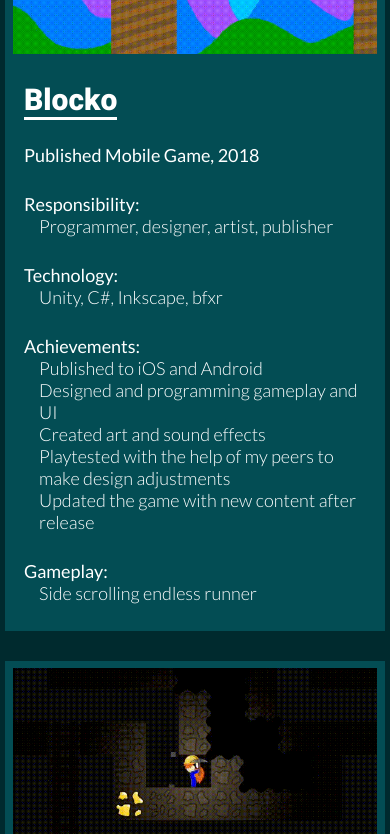
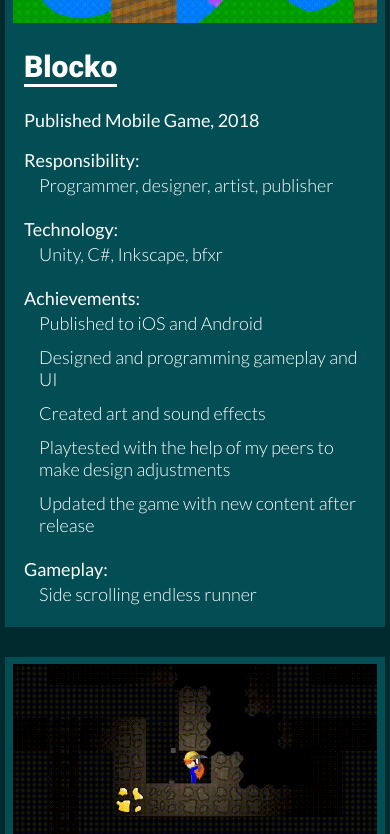
Before and after one commit to WilliamHaslet/gameportfolio, a plain HTML site: page index.html in a window 390 px wide. Shown: the part 1166-2000 px from the top of the page. Drawn offline with Linux system fonts and the light colour scheme.

Commit message:
Fixed br spacing on mobile

```diff
--- a/JavaScript/Tiles/tileHelper.js
+++ b/JavaScript/Tiles/tileHelper.js
@@ -84,16 +84,40 @@ function TileDescription(s)
 
     let strings = s.split("\n");
 
-    var output = "<p class='tileDescription'><span class='sectionTitle'>" + strings[0] + "</span>";
+    var output;
+
+    if (strings.length == 1)
+    {
+
+        output = "<p class='tileDescription sectionTitle'>" + strings[0] + "</p>";
+
+    }
+    else
+    {
+
+        output = "<p class='tileDescription sectionTitle sectionTitleSpacing'>" + strings[0] + "</p>";
+
+    }
 
     for (var i = 1; i < strings.length; i++)
     {
 
-        output += strings[i];
+        if (i == strings.length - 1)
+        {
+
+            output += "<p class='tileDescription bulletSpacing bulletSpacingBig'>" + strings[i] + "</p>";
+
+        }
+        else
+        {
+
+            output += "<p class='tileDescription bulletSpacing'>" + strings[i] + "</p>";
+
+        }
 
     }
 
-    return output + "</p>";
+    return output;
 
 }
 
--- a/Style/Tiles/tileDesktopStyle.css
+++ b/Style/Tiles/tileDesktopStyle.css
@@ -95,25 +95,29 @@ html
 
 .tileDescription
 {
-    width: calc(var(--tileTextWidth) - var(--tileDescriptionRightMargin));
-    margin-left: calc(((100% - var(--tileTextWidth)) / 2) + var(--tileDescriptionIndent));
+    width: calc(var(--tileTextWidth));
+    margin-left: calc((100% - var(--tileTextWidth)) / 2);
     margin-top: 0;
-    margin-bottom: calc(var(--tileTitleVerticalMargins) + 3px);
-    text-align: left;
-    text-indent: calc(var(--tileDescriptionIndent) * -1);
-}
-
-br
-{
-    margin-bottom: 2px;
-}
-
-br.big
-{
-    margin-bottom: 10px;
 }
 
 .sectionTitle
 {
     font-weight: 400;
 }
+
+.sectionTitleSpacing
+{
+    margin-bottom: 3px;
+}
+
+.bulletSpacing
+{
+    width: calc(var(--tileTextWidth) - var(--tileDescriptionIndent));
+    margin-bottom: 12px;
+    margin-left: calc(((100% - var(--tileTextWidth)) / 2) + var(--tileDescriptionIndent));
+}
+
+.bulletSpacingBig
+{
+    margin-bottom: 22px;
+}
--- a/Style/variables.css
+++ b/Style/variables.css
@@ -47,9 +47,8 @@
     --tileHoverZoomSize: 10px;
     --tileTopSpacing: var(--tileSpacing);
 
-    --tileTitleVerticalMargins: 24px;
+    --tileTitleVerticalMargins: 22px;
 
-    --tileDescriptionRightMargin: 5%;
     --tileDescriptionIndent: 15px;
 
     /* Posts */
--- a/index.html
+++ b/index.html
@@ -54,14 +54,14 @@
                     let astroblasterTileInfo = [
                         `Practice Project, 2019`,
                         `Responsibility:
-                            <br> Programmer, designer`,
+                            Programmer, designer`,
                         `Technology:
-                            <br> Unity, C#, HLSL`,
+                            Unity, C#, HLSL`,
                         `Achievements:
-                            <br> Designed a unique UI and extended Unity’s default text functionality to implement it
-                            <br class="big"> Used optimizations to handle the large number of ships, projectiles, and background elements`,
+                            Designed a unique UI and extended Unity’s default text functionality to implement it
+                            Used optimizations to handle the large number of ships, projectiles, and background elements`,
                         `Gameplay:
-                            <br> Endless arcade shooter`
+                            Endless arcade shooter`
                     ];
                     AddTile("Astroblaster", astroblasterTileInfo, "Posts/astroblasterPage.html", "Images/Astroblaster/TileImage.png", "Images/Astroblaster/TileGif.gif");
 
@@ -69,17 +69,17 @@
                     let blockoTileInfoTileInfo = [
                         `Published Mobile Game, 2018`,
                         `Responsibility:
-                            <br> Programmer, designer, artist, publisher`,
+                            Programmer, designer, artist, publisher`,
                         `Technology:
-                            <br> Unity, C#, Inkscape, bfxr`,
+                            Unity, C#, Inkscape, bfxr`,
                         `Achievements:
-                            <br> Published to iOS and Android
-                            <br class="big"> Designed and programming gameplay and UI
-                            <br class="big"> Created art and sound effects
-                            <br class="big"> Playtested with the help of my peers to make design adjustments
-                            <br class="big"> Updated the game with new content after release`,
+                            Published to iOS and Android
+                            Designed and programming gameplay and UI
+                            Created art and sound effects
+                            Playtested with the help of my peers to make design adjustments
+                            Updated the game with new content after release`,
                         `Gameplay:
-                            <br> Side scrolling endless runner`
+                            Side scrolling endless runner`
                     ];
                     AddTile("Blocko", blockoTileInfoTileInfo, "Posts/blockoPage.html", "Images/Blocko/TileImage.png", "Images/Blocko/TileGif.gif");
 
@@ -87,16 +87,16 @@
                     let goldRushTileInfo = [
                         `Game Jam Project, 2020`,
                         `Responsibility:
-                            <br> Programmer, designer, artist, networking`,
+                            Programmer, designer, artist, networking`,
                         `Technology:
-                            <br> Unity, C#, TCP Sockets, HTML, CSS, JavaScript, WebSockets`,
+                            Unity, C#, TCP Sockets, HTML, CSS, JavaScript, WebSockets`,
                         `Achievements:
-                            <br> Set up a split screen multiplayer system
-                            <br class="big"> Built a webpage to act as the game controller
-                            <br class="big"> Programmed server/client player controller system
-                            <br class="big"> Used noise to generate unique levels`,
+                            Set up a split screen multiplayer system
+                            Built a webpage to act as the game controller
+                            Programmed server/client player controller system
+                            Used noise to generate unique levels`,
                         `Gameplay:
-                            <br> Split screen multiplayer mining`
+                            Split screen multiplayer mining`
                     ];
                     AddTile("Gold Rush", goldRushTileInfo, "Posts/goldRushPage.html", "Images/GoldRush/TileImage.png", "Images/GoldRush/TileGif.gif");
 
@@ -104,13 +104,13 @@
                     let oblationTileInfo = [
                         `Game Jam Project, 2018`,
                         `Responsibility:
-                            <br> Programmer, designer`,
+                            Programmer, designer`,
                         `Technology:
-                            <br> Unity, C#`,
+                            Unity, C#`,
                         `Achievements:
-                            <br>Led a team of three to make Oblation in two days for Ludum Dare 43`,
+                            Led a team of three to make Oblation in two days for Ludum Dare 43`,
                         `Gameplay:
-                            <br> High risk hide and seek`
+                            High risk hide and seek`
                     ];
                     AddTile("Oblation", oblationTileInfo, "Posts/oblationPage.html", "Images/Oblation/TileImage.png", "Images/Oblation/TileGif.gif");
 
@@ -118,15 +118,15 @@
                     let kartingStudyTileInfo = [
                         `Mechanics Study, 2021`,
                         `Responsibility:
-                            <br> Programmer, designer`,
+                            Programmer, designer`,
                         `Technology:
-                            <br class="big"> Unity, C#`,
+                            Unity, C#`,
                         `Achievements:
-                            <br>Implemented a karting system that supports vertical and upside-down tracks
-                            <br class="big">Used spline curves to create track following AI
-                            <br class="big">Created various visual effects to enhance the karting experience`,
+                            Implemented a karting system that supports vertical and upside-down tracks
+                            Used spline curves to create track following AI
+                            Created various visual effects to enhance the karting experience`,
                         `Gameplay:
-                            <br> Study of Mario Kart racing mechanics`
+                            Study of Mario Kart racing mechanics`
                     ];
                     AddTile("Karting Study", kartingStudyTileInfo, "Posts/kartingStudyPage.html", "Images/KartingStudy/TileImage.png", "Images/KartingStudy/TileGif.gif");
 
```
